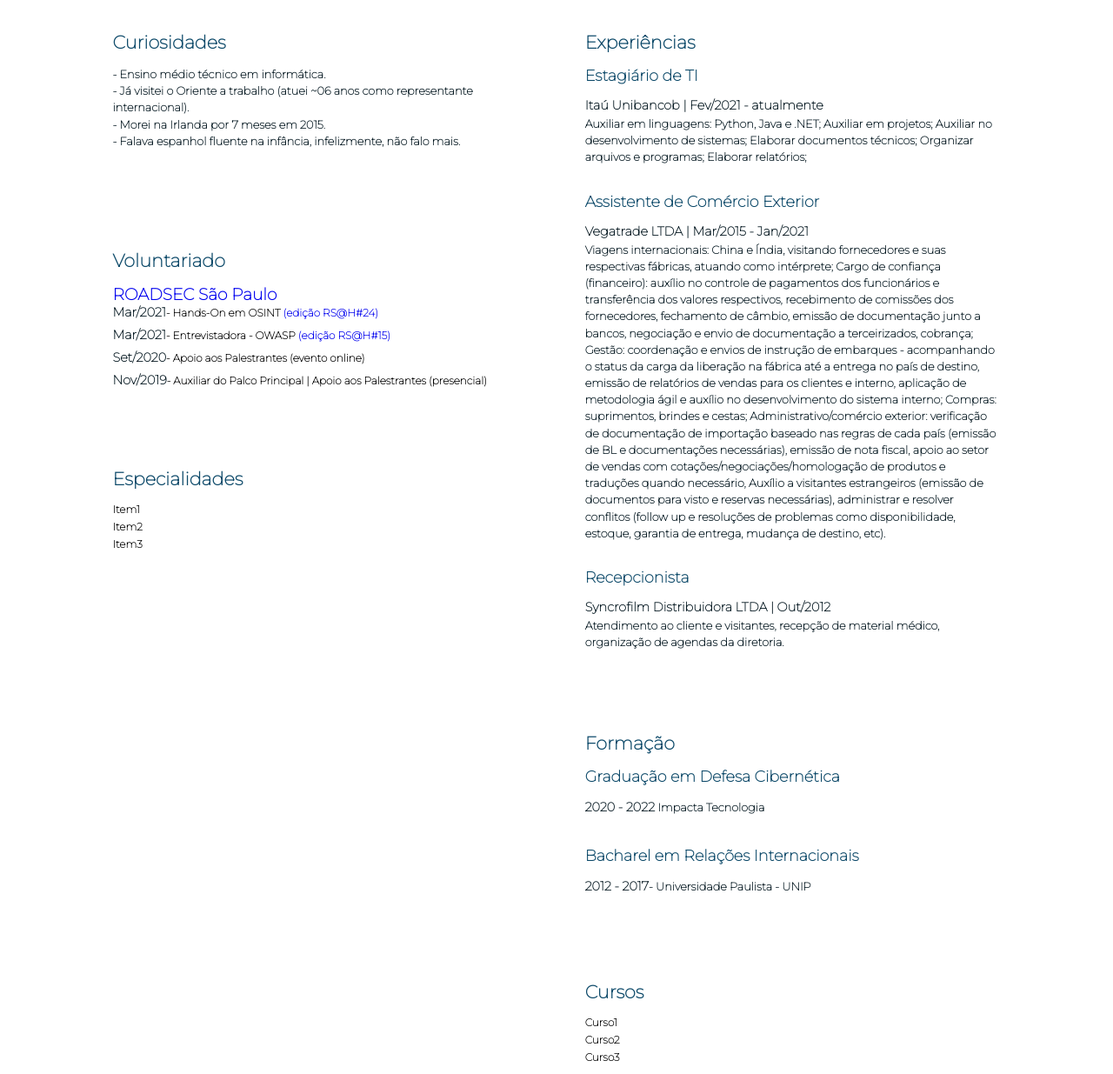
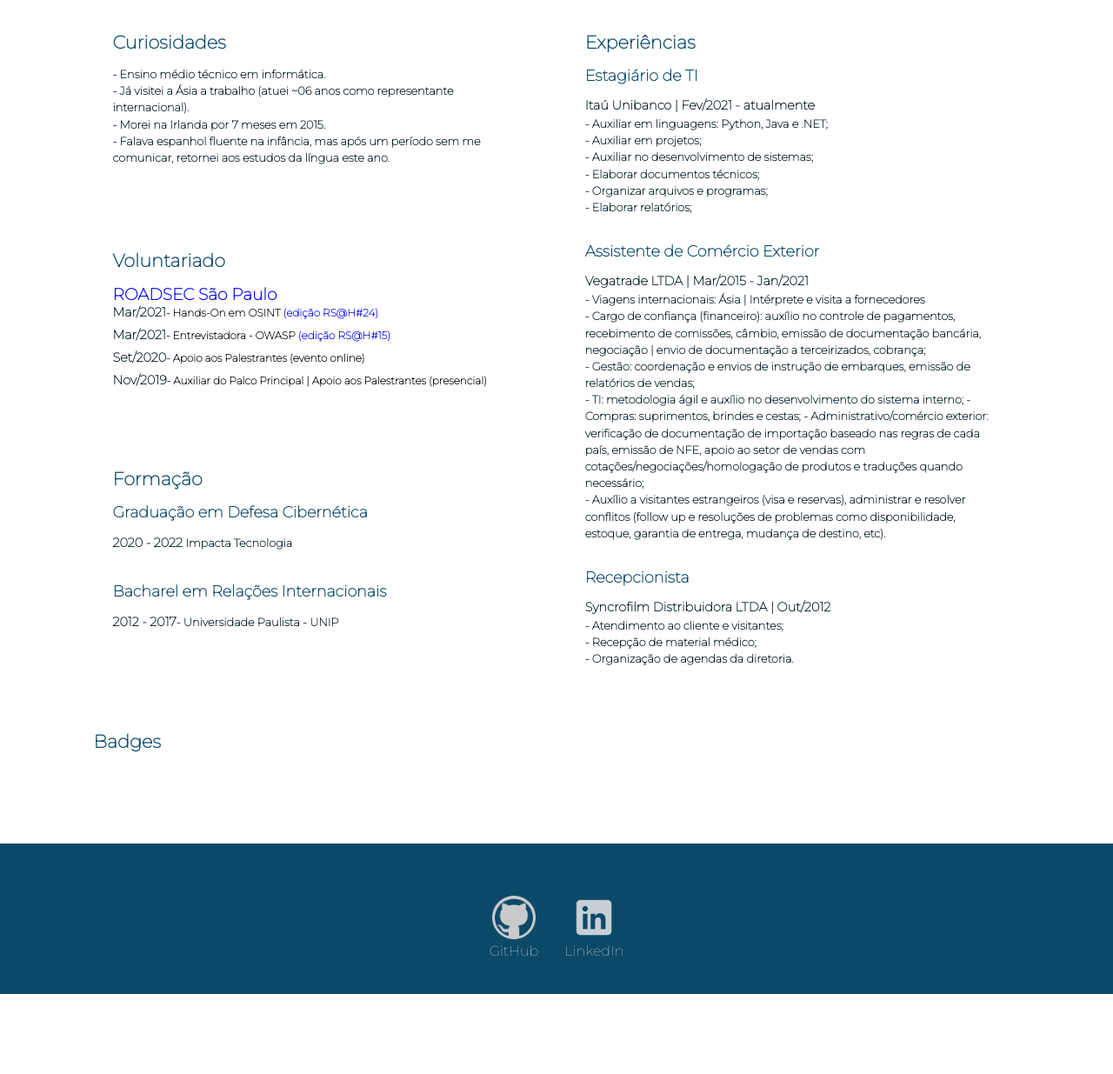
Before and after one commit to thaiscardia/portfolio, a plain HTML site: page index.html in a window 1280 px wide. Shown: the part 360-1595 px from the top of the page at 87% size. After the commit the page ends 1503 px from the top, so only its background shows below. Drawn offline with Linux system fonts and the light colour scheme; a script that the page names is missing.

Commit message:
adição das badges

```diff
--- a/index.html
+++ b/index.html
@@ -1,14 +1,18 @@
 <!DOCTYPE html>
-<html lang="en">
+<html lang="pt-br">
 <head>
     <meta charset="UTF-8">
     <meta http-equiv="X-UA-Compatible" content="IE=edge">
     <meta name="viewport" content="width=device-width, initial-scale=1.0">
 
     <link rel="stylesheet" href="style.css">
+
+    <!-- Google fonts-->
     <link rel="preconnect" href="https://fonts.gstatic.com">
     <link href="https://fonts.googleapis.com/css2?family=Great+Vibes&display=swap" rel="stylesheet">
     <link href="https://fonts.googleapis.com/css2?family=Montserrat:wght@100&display=swap" rel="stylesheet">
+
+    <script defer type="text/javascript" async src="//cdn.credly.com/assets/utilities/embed.js"></script>
 
     <title>Portfólio</title>
 
@@ -50,7 +54,7 @@
                         <section>
                             <span class="top-right"></span>
                             <h2>Curiosidades</h2>
-                            <p>- Ensino médio técnico em informática. <br>- Já visitei o Oriente a trabalho (atuei ~06 anos como representante internacional).<br>- Morei na Irlanda por 7 meses em 2015.<br>- Falava espanhol fluente na infância, infelizmente, não falo mais.</strong><br></p>
+                            <p>- Ensino médio técnico em informática. <br>- Já visitei a Ásia a trabalho (atuei ~06 anos como representante internacional).<br>- Morei na Irlanda por 7 meses em 2015.<br>- Falava espanhol fluente na infância, mas após um período sem me comunicar, retornei aos estudos da língua este ano.</strong><br></p>
                             <span class="low-left"></span>
                         </section>
 
@@ -62,45 +66,6 @@
                                 <li><strong>Mar/2021</strong>- Entrevistadora - OWASP <a href="https://www.youtube.com/watch?v=erwu5LsHJQc">(edição RS@H#15)</a></li>
                                 <li><strong>Set/2020</strong>- Apoio aos Palestrantes (evento online)</li>
                                 <li><strong>Nov/2019</strong>- Auxiliar do Palco Principal | Apoio aos Palestrantes (presencial)</li>
-                            </ul>
-                            <span class="low-left"></span>
-                        </section>
-
-                        <section>
-                            <span class="top-right"></span>
-                            <h2>Especialidades</h2>
-                            <ul>
-                                <li>Item1</li>
-                                <li>Item2</li>
-                                <li>Item3</li>
-                            </ul>
-                            <span class="low-left"></span>
-                        </section>
-                    </div>
-
-                    <!-- Conteúdo lado direito-->
-                    <div class="coluna right-column">
-
-                        <section>
-                            <span class="top-right"></span>
-                            <h2>Experiências</h2>
-                            <ul>
-                                <li>
-                                    <h3>Estagiário de TI</h3>
-                                    <strong>Itaú Unibancob | Fev/2021 - atualmente</strong>
-                                    <p>Auxiliar em linguagens: Python, Java e .NET; Auxiliar em projetos; Auxiliar no desenvolvimento de sistemas; Elaborar documentos técnicos; Organizar arquivos e programas; Elaborar relatórios;</p>
-                                    <h3>Assistente de Comércio Exterior</h3>
-                                    <strong>Vegatrade LTDA | Mar/2015 - Jan/2021</strong>
-                                    <p>Viagens internacionais: China e Índia, visitando fornecedores e suas respectivas fábricas, atuando como intérprete;
-                                        Cargo de confiança (financeiro): auxílio no controle de pagamentos dos funcionários e transferência dos valores respectivos, recebimento de comissões dos fornecedores, fechamento de câmbio, emissão de documentação junto a bancos, negociação e envio de documentação a terceirizados, cobrança;
-                                        Gestão: coordenação e envios de instrução de embarques - acompanhando o status da carga da liberação na fábrica até a entrega no país de destino, emissão de relatórios de vendas para os clientes e interno, aplicação de metodologia ágil e auxílio no desenvolvimento do sistema interno;
-                                        Compras: suprimentos, brindes e cestas;
-                                        Administrativo/comércio exterior: verificação de documentação de importação baseado nas regras de cada país (emissão de BL e documentações necessárias), emissão de nota fiscal, apoio ao setor de vendas com cotações/negociações/homologação de produtos e traduções quando necessário, Auxílio a visitantes estrangeiros (emissão de documentos para visto e reservas necessárias), administrar e resolver conflitos (follow up e resoluções de problemas como disponibilidade, estoque, garantia de entrega, mudança de destino, etc).
-                                    </p>
-                                    <h3>Recepcionista</h3>
-                                    <strong>Syncrofilm Distribuidora LTDA | Out/2012 </strong>
-                                    <p>Atendimento ao cliente e visitantes, recepção de material médico, organização de agendas da diretoria.</p>
-                                </li>
                             </ul>
                             <span class="low-left"></span>
                         </section>
@@ -119,14 +84,63 @@
                             <span class="low-left"></span>
                         </section>
 
+                    </div>
+
+                    <!-- Conteúdo lado direito-->
+                    <div class="coluna right-column">
                         <section>
                             <span class="top-right"></span>
-                            <h2>Cursos</h2>
+                            <h2>Experiências</h2>
                             <ul>
-                                <li>Curso1</li>
-                                <li>Curso2</li>
-                                <li>Curso3</li>
+                                <li>
+                                    <h3>Estagiário de TI</h3>
+                                    <strong>Itaú Unibanco | Fev/2021 - atualmente</strong>
+                                    <p>- Auxiliar em linguagens: Python, Java e .NET; <br>
+                                        - Auxiliar em projetos; <br>
+                                        - Auxiliar no desenvolvimento de sistemas; <br>
+                                        - Elaborar documentos técnicos; <br>
+                                        - Organizar arquivos e programas; <br>
+                                        - Elaborar relatórios;</p>
+                                    <h3>Assistente de Comércio Exterior</h3>
+                                        <strong>Vegatrade LTDA | Mar/2015 - Jan/2021</strong>
+                                        <p>- Viagens internacionais: Ásia | Intérprete e visita a fornecedores <br>
+                                            - Cargo de confiança (financeiro): auxílio no controle de pagamentos, recebimento de comissões, câmbio, emissão de documentação bancária, negociação | envio de documentação a terceirizados, cobrança;<br>
+                                            - Gestão: coordenação e envios de instrução de embarques, emissão de relatórios de vendas; <br>
+                                            - TI: metodologia ágil e auxílio no desenvolvimento do sistema interno;
+                                            - Compras: suprimentos, brindes e cestas;
+                                            - Administrativo/comércio exterior: verificação de documentação de importação baseado nas regras de cada país, emissão de NFE, apoio ao setor de vendas com cotações/negociações/homologação de produtos e traduções quando necessário;<br>
+                                            - Auxílio a visitantes estrangeiros (visa e reservas), administrar e resolver conflitos (follow up e resoluções de problemas como disponibilidade, estoque, garantia de entrega, mudança de destino, etc).</p>
+                                        </p>
+                                    <h3>Recepcionista</h3>
+                                    <strong>Syncrofilm Distribuidora LTDA | Out/2012 </strong>
+                                    <p>- Atendimento ao cliente e visitantes; <br>
+                                        - Recepção de material médico; <br>
+                                        - Organização de agendas da diretoria.</p>
+                                </li>
                             </ul>
+                            <span class="low-left"></span>
+                        </section>
+                    </div>
+
+                    <!-- Conteúdo final-->
+                    <div class="the-end">
+                        <section>
+                            <span class="top-right"></span>
+                            <h2>Badges</h2>
+                            <div class="container">
+                                <ul>
+                                    <li data-iframe-width="150" data-iframe-height="270" data-share-badge-id="d9806202-110d-4b45-8d3f-c3cf76bf52c1" data-share-badge-host="https://www.credly.com"></li>
+                                    <li data-iframe-width="150" data-iframe-height="270" data-share-badge-id="68b68109-2945-479e-934b-265f1ca35990" data-share-badge-host="https://www.credly.com"></li>
+                                    <li data-iframe-width="150" data-iframe-height="270" data-share-badge-id="4c115825-d9e7-4162-bf6c-a07f140c74dc" data-share-badge-host="https://www.credly.com"></li>
+                                    <li data-iframe-width="150" data-iframe-height="270" data-share-badge-id="fb108545-1e8b-42a7-a3b2-b5625ae2c016" data-share-badge-host="https://www.credly.com"></li>
+                                    <li data-iframe-width="150" data-iframe-height="270" data-share-badge-id="85caa81c-fa99-424f-bfdc-7fff197b4b00" data-share-badge-host="https://www.credly.com"></li>
+                                    <li data-iframe-width="150" data-iframe-height="270" data-share-badge-id="af94abc4-33cd-4043-a8fe-93ccb90e63ee" data-share-badge-host="https://www.credly.com"></li>
+                                    <li data-iframe-width="150" data-iframe-height="270" data-share-badge-id="fe6b5d12-1c38-47bc-bbb9-b30c2408e298" data-share-badge-host="https://www.credly.com"></li>
+                                    <li data-iframe-width="150" data-iframe-height="270" data-share-badge-id="597b1c2e-50ba-4b59-bc4e-a76106ffc989" data-share-badge-host="https://www.credly.com"></li>
+                                    <li data-iframe-width="150" data-iframe-height="270" data-share-badge-id="f0591606-9de4-4311-b29a-7b304767f177" data-share-badge-host="https://www.credly.com"></li>
+                                    <li data-iframe-width="150" data-iframe-height="270" data-share-badge-id="ad96ecda-e88c-4680-84fc-573463296a41" data-share-badge-host="https://www.credly.com"></li>
+                                </ul>
+                            </div>
                             <span class="low-left"></span>
                         </section>
                     </div>
--- a/style.css
+++ b/style.css
@@ -28,7 +28,6 @@ html, body, figure, img, div, input, textarea, p, h1, h2, h3, h4, h5, h6, ul, li
     --cor-destaque-dark: #C8C6C4;
     --font-family-padrao: 'Montserrat', sans-serif;
 }
-
 
 .coluna {
     flex-basis: 49%;
@@ -134,6 +133,23 @@ main .coluna section ul li strong{
     color: var(--cor-fundo-destaque);
 }
 
+main .container section row{
+    display: flex;
+}
+
+main .container section .col{
+    flex: 48%;
+}
+
+main .the-end{
+    display: flex;
+}
+
+main .the-end h2{
+    font-size: 1.3rem;
+    margin: 0 0 15px;
+    color: var(--cor-de-detalhe);
+}
 
 /* FOOTER */
 
```
